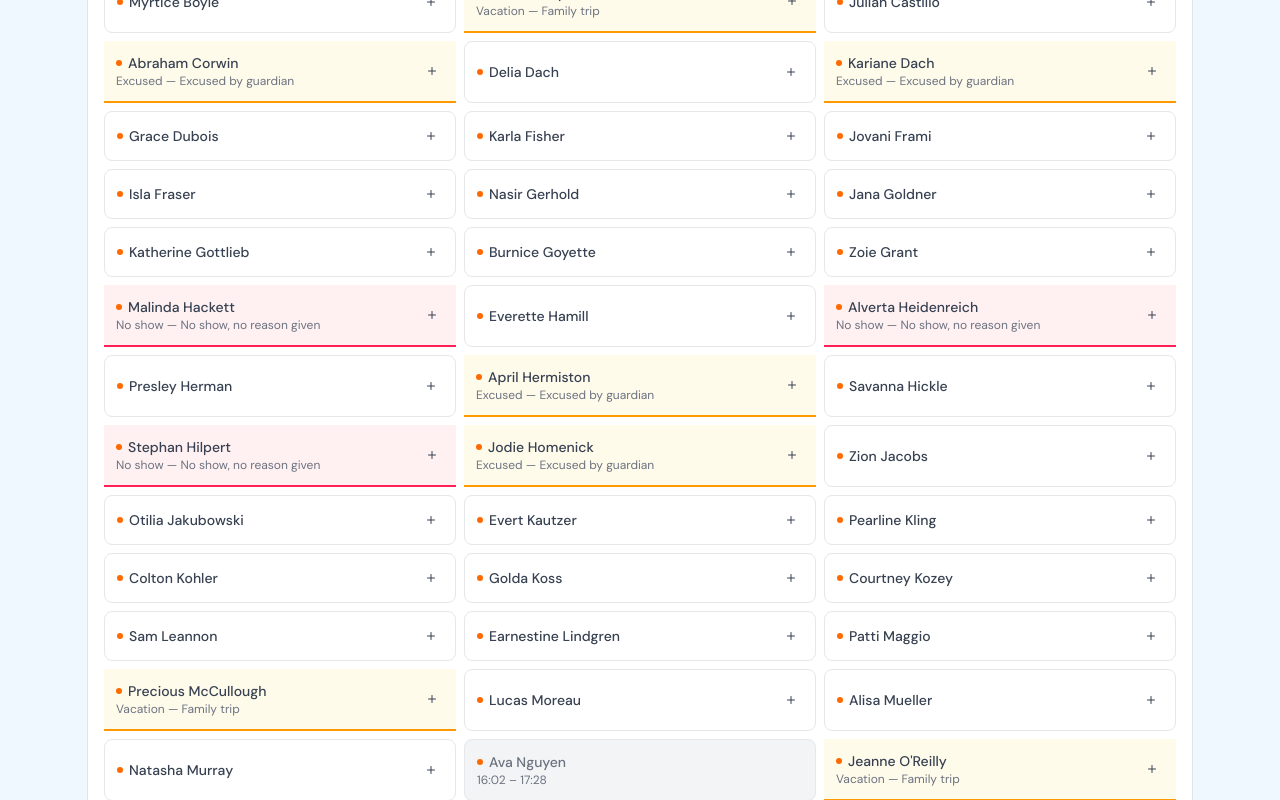
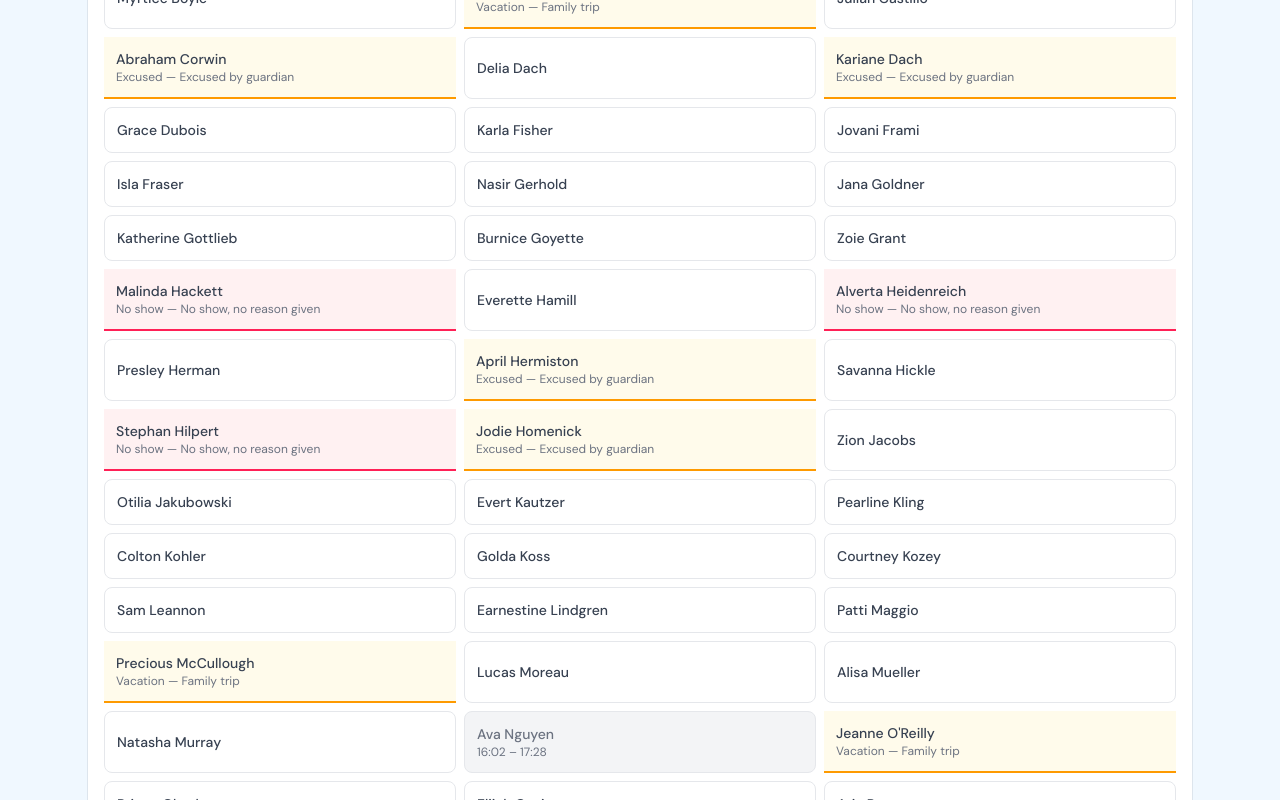
Before and after one commit to pranavkbd/troop-client, a Next.js app: page /attendance in a window 1280 px wide. Shown: the part 440-1240 px from the top of the page. Built offline with nearby package versions, Linux system fonts and the light colour scheme.

Commit message:
feat(attendance): add click-to-open overlay roster card prototype

```diff
--- a/src/app/attendance/page.tsx
+++ b/src/app/attendance/page.tsx
@@ -92,6 +92,7 @@ export default async function AttendancePage(props: PageProps<"/attendance">) {
             student,
             checkInTime: record.checkInTime ?? "—",
             checkOutTime: record.checkOutTime ?? "—",
+            method: "check-out" as const,
           },
         ]
       : [];
--- a/src/components/attendance-board.tsx
+++ b/src/components/attendance-board.tsx
@@ -5,11 +5,10 @@ import {
   CalendarIcon,
   ChevronLeftIcon,
   ChevronRightIcon,
-  PlusIcon,
   SearchIcon,
 } from "lucide-react";
 import { useRouter } from "next/navigation";
-import { useCallback, useMemo, useState } from "react";
+import { useCallback, useEffect, useMemo, useRef, useState } from "react";
 
 import { Badge } from "@/components/ui/badge";
 import { Button } from "@/components/ui/button";
@@ -45,6 +44,7 @@ interface CheckedOutEntry {
   student: Student;
   checkInTime: string;
   checkOutTime: string;
+  method: "check-out" | "pick-up";
 }
 
 export type ExcusedEntry =
@@ -59,6 +59,7 @@ type RosterRow =
       student: Student;
       checkInTime: string;
       checkOutTime: string;
+      method: "check-out" | "pick-up";
     }
   | {
       status: "excused";
@@ -75,17 +76,6 @@ interface AttendanceBoardProps {
   initialPresentStudents: PresentEntry[];
   initialCheckedOutStudents: CheckedOutEntry[];
   initialExcusedStudents: ExcusedEntry[];
-}
-
-function ExpectedDot() {
-  return (
-    <span
-      className="h-1.5 w-1.5 shrink-0 rounded-full bg-orange-500"
-      title="Expected today"
-    >
-      <span className="sr-only">Expected today</span>
-    </span>
-  );
 }
 
 const excuseReasonLabels: Record<ExcuseReason, string> = {
@@ -106,6 +96,96 @@ function EnrollmentStatusBadge({ status }: { status: Student["status"] }) {
     <Badge variant="outline" className="h-4 px-1 text-[10px]">
       {label}
     </Badge>
+  );
+}
+
+interface CardOverlayProps {
+  row: RosterRow;
+  onCheckIn: () => void;
+  onCheckOut: () => void;
+  onPickUp: () => void;
+  onMoreInfo: () => void;
+  onClose: () => void;
+}
+
+function CardOverlay({
+  row,
+  onCheckIn,
+  onCheckOut,
+  onPickUp,
+  onMoreInfo,
+  onClose,
+}: CardOverlayProps) {
+  const containerRef = useRef<HTMLDivElement>(null);
+
+  useEffect(() => {
+    function handlePointerDown(event: PointerEvent) {
+      if (!containerRef.current?.contains(event.target as Node)) {
+        onClose();
+      }
+    }
+    function handleKeyDown(event: KeyboardEvent) {
+      if (event.key === "Escape") onClose();
+    }
+    document.addEventListener("pointerdown", handlePointerDown);
+    document.addEventListener("keydown", handleKeyDown);
+    return () => {
+      document.removeEventListener("pointerdown", handlePointerDown);
+      document.removeEventListener("keydown", handleKeyDown);
+    };
+  }, [onClose]);
+
+  const isPresent = row.status === "present";
+
+  return (
+    <div
+      ref={containerRef}
+      className="absolute inset-0 z-10 flex overflow-hidden rounded-[inherit]"
+    >
+      {isPresent ? (
+        <button
+          type="button"
+          onClick={(event) => {
+            event.stopPropagation();
+            onCheckOut();
+          }}
+          className="flex flex-1 items-center justify-center bg-red-600 text-sm font-semibold text-white transition-colors hover:bg-red-700"
+        >
+          Check out
+        </button>
+      ) : (
+        <button
+          type="button"
+          onClick={(event) => {
+            event.stopPropagation();
+            onCheckIn();
+          }}
+          className="flex flex-1 items-center justify-center bg-green-600 text-sm font-semibold text-white transition-colors hover:bg-green-700"
+        >
+          Check in
+        </button>
+      )}
+      <button
+        type="button"
+        onClick={(event) => {
+          event.stopPropagation();
+          onPickUp();
+        }}
+        className="flex flex-1 items-center justify-center bg-amber-400 text-sm font-semibold text-white transition-colors hover:bg-amber-500"
+      >
+        Pick up
+      </button>
+      <button
+        type="button"
+        onClick={(event) => {
+          event.stopPropagation();
+          onMoreInfo();
+        }}
+        className="flex flex-1 items-center justify-center bg-slate-600 text-sm font-semibold text-white transition-colors hover:bg-slate-700"
+      >
+        More info
+      </button>
+    </div>
   );
 }
 
@@ -190,6 +270,7 @@ export function AttendanceBoard({
       new Map(initialExcusedStudents.map((entry) => [entry.student.id, entry])),
   );
   const [query, setQuery] = useState("");
+  const [openStudentId, setOpenStudentId] = useState<string | null>(null);
 
   const buildRosterRow = useCallback(
     (student: Student): RosterRow => {
@@ -200,6 +281,7 @@ export function AttendanceBoard({
           student,
           checkInTime: checkedOutEntry.checkInTime,
           checkOutTime: checkedOutEntry.checkOutTime,
+          method: checkedOutEntry.method,
         };
       }
       const presentEntry = present.get(student.id);
@@ -241,7 +323,10 @@ export function AttendanceBoard({
     });
   }
 
-  function checkOutStudent(studentId: string) {
+  function checkOutStudent(
+    studentId: string,
+    method: "check-out" | "pick-up" = "check-out",
+  ) {
     const entry = present.get(studentId);
     if (!entry) return;
 
@@ -252,7 +337,11 @@ export function AttendanceBoard({
     });
     setCheckedOut((prev) => {
       const next = new Map(prev);
-      next.set(studentId, { ...entry, checkOutTime: formatTime(new Date()) });
+      next.set(studentId, {
+        ...entry,
+        checkOutTime: formatTime(new Date()),
+        method,
+      });
       return next;
     });
   }
@@ -318,30 +407,70 @@ export function AttendanceBoard({
     activeRows.length +
     inactiveRows.length;
 
+  function cardHeader(row: RosterRow) {
+    return (
+      <span className="flex items-center gap-1.5 text-sm font-medium">
+        {row.student.firstName} {row.student.lastName}
+        <EnrollmentStatusBadge status={row.student.status} />
+      </span>
+    );
+  }
+
+  function cardInteractionProps(row: RosterRow) {
+    return {
+      role: "button" as const,
+      tabIndex: 0,
+      onClick: () => setOpenStudentId(row.student.id),
+      onKeyDown: (event: React.KeyboardEvent) => {
+        if (event.key === "Enter" || event.key === " ") {
+          event.preventDefault();
+          setOpenStudentId(row.student.id);
+        }
+      },
+    };
+  }
+
+  function cardOverlay(row: RosterRow) {
+    if (openStudentId !== row.student.id) return null;
+    return (
+      <CardOverlay
+        row={row}
+        onCheckIn={() => {
+          checkInStudent(row.student);
+          setOpenStudentId(null);
+        }}
+        onCheckOut={() => {
+          checkOutStudent(row.student.id, "check-out");
+          setOpenStudentId(null);
+        }}
+        onPickUp={() => {
+          checkOutStudent(row.student.id, "pick-up");
+          setOpenStudentId(null);
+        }}
+        onMoreInfo={() => {
+          setOpenStudentId(null);
+          router.push(`/students/${row.student.id}`);
+        }}
+        onClose={() => setOpenStudentId(null)}
+      />
+    );
+  }
+
   function renderRosterCard(row: RosterRow) {
     if (row.status === "present") {
       return (
         <div
           key={row.student.id}
-          className="flex items-center justify-between gap-2 border-x-0 border-t-0 border-b-2 border-green-600 bg-green-50 p-3 dark:border-green-500 dark:bg-green-950/40"
+          {...cardInteractionProps(row)}
+          className="relative flex cursor-pointer items-center justify-between gap-2 border-x-0 border-t-0 border-b-2 border-green-600 bg-green-50 p-3 dark:border-green-500 dark:bg-green-950/40"
         >
           <div className="flex flex-col">
-            <span className="flex items-center gap-1.5 text-sm font-medium">
-              {scheduledIds.has(row.student.id) && <ExpectedDot />}
-              {row.student.firstName} {row.student.lastName}
-              <EnrollmentStatusBadge status={row.student.status} />
-            </span>
+            {cardHeader(row)}
             <span className="text-muted-foreground text-xs">
               Checked in {row.checkInTime}
             </span>
           </div>
-          <Button
-            variant="ghost"
-            size="sm"
-            onClick={() => checkOutStudent(row.student.id)}
-          >
-            Check out
-          </Button>
+          {cardOverlay(row)}
         </div>
       );
     }
@@ -350,16 +479,16 @@ export function AttendanceBoard({
       return (
         <div
           key={row.student.id}
-          className="flex flex-col rounded-lg border bg-muted p-3 text-muted-foreground"
+          {...cardInteractionProps(row)}
+          className="relative flex cursor-pointer flex-col rounded-lg border bg-muted p-3 text-muted-foreground"
         >
-          <span className="flex items-center gap-1.5 text-sm font-medium">
-            {scheduledIds.has(row.student.id) && <ExpectedDot />}
-            {row.student.firstName} {row.student.lastName}
-            <EnrollmentStatusBadge status={row.student.status} />
+          {cardHeader(row)}
+          <span className="text-xs">
+            {row.method === "pick-up"
+              ? `Picked up ${row.checkOutTime}`
+              : `${row.checkInTime} – ${row.checkOutTime}`}
           </span>
-          <span className="text-xs">
-            {row.checkInTime} &ndash; {row.checkOutTime}
-          </span>
+          {cardOverlay(row)}
         </div>
       );
     }
@@ -368,27 +497,17 @@ export function AttendanceBoard({
       return (
         <div
           key={row.student.id}
-          className="flex items-center justify-between gap-2 border-x-0 border-t-0 border-b-2 border-amber-500 bg-amber-50 p-3 dark:border-amber-400 dark:bg-amber-950/40"
+          {...cardInteractionProps(row)}
+          className="relative flex cursor-pointer items-center justify-between gap-2 border-x-0 border-t-0 border-b-2 border-amber-500 bg-amber-50 p-3 dark:border-amber-400 dark:bg-amber-950/40"
         >
           <div className="flex flex-col">
-            <span className="flex items-center gap-1.5 text-sm font-medium">
-              {scheduledIds.has(row.student.id) && <ExpectedDot />}
-              {row.student.firstName} {row.student.lastName}
-              <EnrollmentStatusBadge status={row.student.status} />
-            </span>
+            {cardHeader(row)}
             <span className="text-muted-foreground text-xs">
               {excuseReasonLabels[row.reason]}
               {row.notes ? ` — ${row.notes}` : ""}
             </span>
           </div>
-          <Button
-            variant="ghost"
-            size="icon-xs"
-            onClick={() => checkInStudent(row.student)}
-          >
-            <PlusIcon className="h-3.5 w-3.5" />
-            <span className="sr-only">Check in</span>
-          </Button>
+          {cardOverlay(row)}
         </div>
       );
     }
@@ -397,26 +516,16 @@ export function AttendanceBoard({
       return (
         <div
           key={row.student.id}
-          className="flex items-center justify-between gap-2 border-x-0 border-t-0 border-b-2 border-rose-500 bg-rose-50 p-3 dark:border-rose-400 dark:bg-rose-950/40"
+          {...cardInteractionProps(row)}
+          className="relative flex cursor-pointer items-center justify-between gap-2 border-x-0 border-t-0 border-b-2 border-rose-500 bg-rose-50 p-3 dark:border-rose-400 dark:bg-rose-950/40"
         >
           <div className="flex flex-col">
-            <span className="flex items-center gap-1.5 text-sm font-medium">
-              {scheduledIds.has(row.student.id) && <ExpectedDot />}
-              {row.student.firstName} {row.student.lastName}
-              <EnrollmentStatusBadge status={row.student.status} />
-            </span>
+            {cardHeader(row)}
             <span className="text-muted-foreground text-xs">
               No show{row.notes ? ` — ${row.notes}` : ""}
             </span>
           </div>
-          <Button
-            variant="ghost"
-            size="icon-xs"
-            onClick={() => checkInStudent(row.student)}
-          >
-            <PlusIcon className="h-3.5 w-3.5" />
-            <span className="sr-only">Check in</span>
-          </Button>
+          {cardOverlay(row)}
         </div>
       );
     }
@@ -424,21 +533,11 @@ export function AttendanceBoard({
     return (
       <div
         key={row.student.id}
-        className="flex items-center justify-between gap-2 rounded-lg border bg-card p-3"
+        {...cardInteractionProps(row)}
+        className="relative flex cursor-pointer items-center justify-between gap-2 rounded-lg border bg-card p-3"
       >
-        <span className="flex items-center gap-1.5 text-sm font-medium">
-          {scheduledIds.has(row.student.id) && <ExpectedDot />}
-          {row.student.firstName} {row.student.lastName}
-          <EnrollmentStatusBadge status={row.student.status} />
-        </span>
-        <Button
-          variant="ghost"
-          size="icon-xs"
-          onClick={() => checkInStudent(row.student)}
-        >
-          <PlusIcon className="h-3.5 w-3.5" />
-          <span className="sr-only">Check in</span>
-        </Button>
+        {cardHeader(row)}
+        {cardOverlay(row)}
       </div>
     );
   }
--- a/src/components/site-header.tsx
+++ b/src/components/site-header.tsx
@@ -9,7 +9,7 @@ import { cn } from "@/lib/utils";
 const links = [
   { href: "/", label: "Dashboard" },
   { href: "/students", label: "Students" },
-  { href: "/attendance", label: "Attendance" },
+  { href: "/attendance", label: "attendance-click-overlay" },
 ];
 
 export function SiteHeader() {
```
